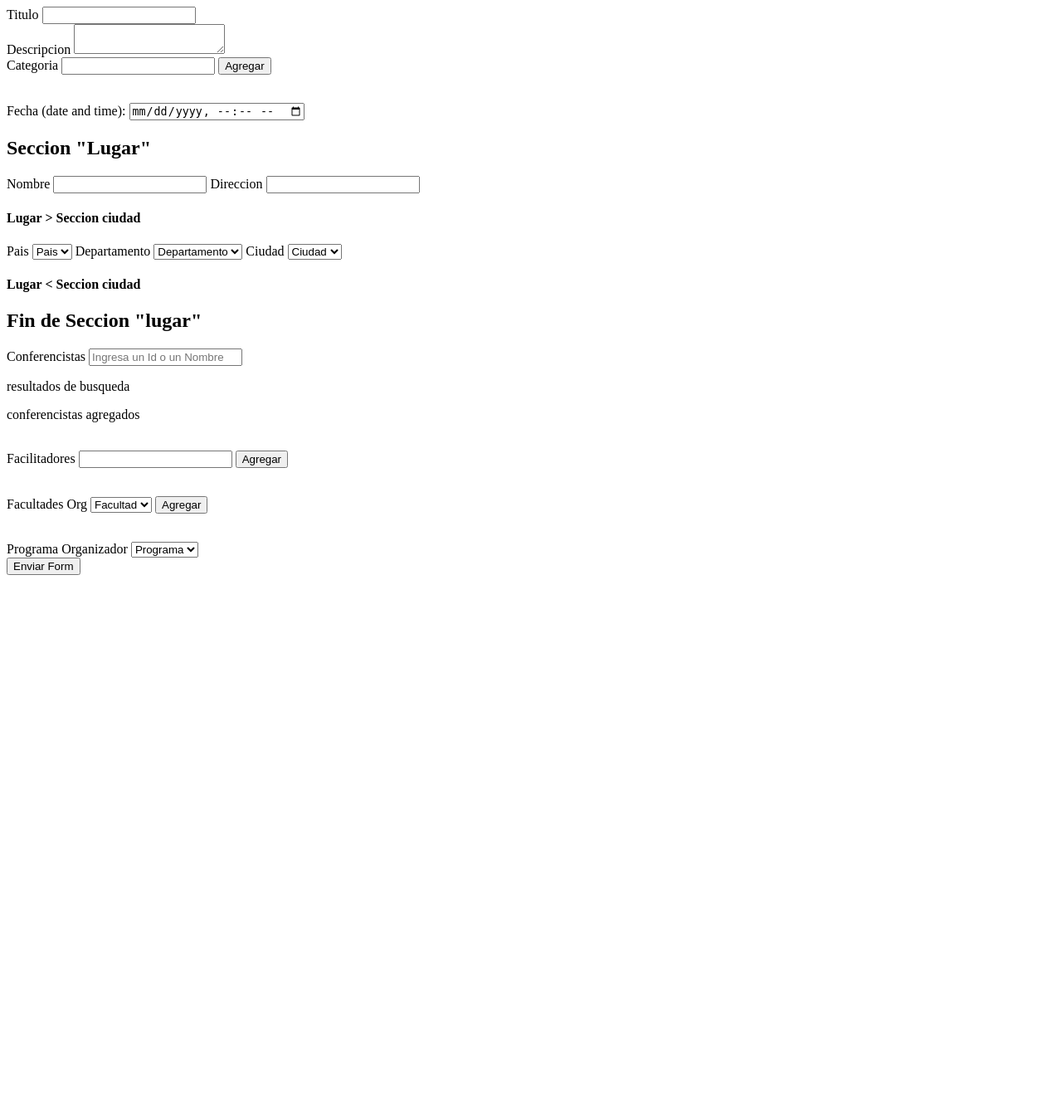
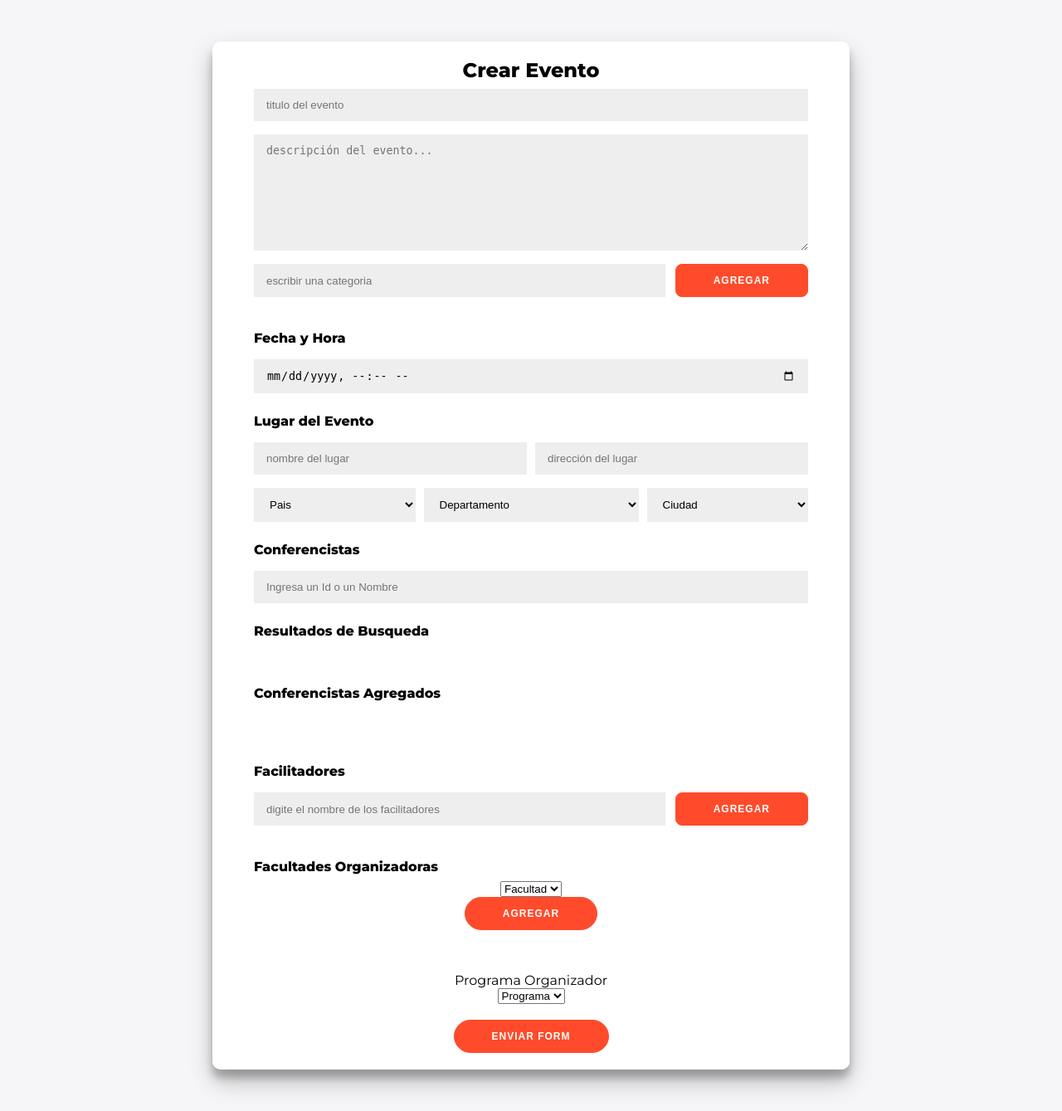
Before and after one commit to Andrewdpg/sistema-de-eventos, a Django app: page /events/create/ in a window 1280 px wide. Shown: the whole page at 83% size. Before the commit the page ends 693 px from the top, so only its background shows below. Run offline with Django 5.2, Linux system fonts and the light colour scheme; data that the repository does not hold is empty.

Commit message:
feat: create events

```diff
--- a/src/event_log/urls.py
+++ b/src/event_log/urls.py
@@ -1,8 +1,10 @@
 from django.urls import path
 from .views import event_views
+from django.views.generic.base import RedirectView
 
 urlpatterns = [
-    path('', event_views.actual_events, name='view_events'),
+    path("", RedirectView.as_view(url='e/', permanent=False)),
+    path('e/', event_views.actual_events, name='view_events'),
     path('create/', event_views.create_event, name='create_event'),
-    path('r/<event_id>', event_views.event_detail, name='view_event'),
+    path('e/<event_id>/', event_views.event_detail, name='view_event'),
 ]
--- /dev/null
+++ b/src/static/css/create_event.css
@@ -0,0 +1,232 @@
+@import url('https://fonts.googleapis.com/css?family=Montserrat:400,800');
+
+* {
+	box-sizing: border-box;
+}
+
+body {
+	background: #f6f5f7;
+	display: flex;
+	justify-content: center;
+	align-items: center;
+	font-family: 'Montserrat', sans-serif;
+	margin: 0 50px;.container {
+        background-color: #fff;
+        border-radius: 10px;
+          box-shadow: 0 14px 28px rgba(0,0,0,0.25),
+                0 10px 10px rgba(0,0,0,0.22);
+        position: relative;
+        overflow: hidden;
+        width: 768px;
+        max-width: 100%;
+        min-height: 480px;
+    }
+}
+
+h2 {
+	font-weight: bold;
+	margin: 0;
+    text-align: center;
+}
+
+span {
+	font-size: 12px;
+}
+
+button, a {
+	border-radius: 20px;
+	border: 1px solid #FF4B2B;
+	background-color: #FF4B2B;
+	color: #FFFFFF;
+	font-size: 12px;
+	font-weight: bold;
+	padding: 12px 45px;
+	letter-spacing: 1px;
+	text-transform: uppercase;
+	transition: transform 80ms ease-in;
+}
+
+button:active {
+	transform: scale(0.95);
+}
+
+button:focus {
+	outline: none;
+}
+
+form {
+	background-color: #FFFFFF;
+	display: flex;
+	align-items: center;
+	justify-content: center;
+	flex-direction: column;
+	padding: 20px 50px;
+	text-align: center;
+    top: 100px;
+    height: 100%;
+}
+
+input {
+	background-color: #eee;
+	border: none;
+	padding: 12px 15px;
+	margin: 8px 0;
+	width: 100%;
+}
+
+textarea {
+	background-color: #eee;
+	border: none;
+	padding: 12px 15px;
+	margin: 8px 0;
+	width: 100%;
+    height: 140px;
+}
+
+.container {
+	background-color: #fff;
+	border-radius: 10px;
+  	box-shadow: 0 14px 28px rgba(0,0,0,0.25),
+			0 10px 10px rgba(0,0,0,0.22);
+	max-width: 100%;
+    position: relative;
+    margin: 50px 0;
+}
+
+.categoria-container {
+    width: 100%;
+}
+
+.add-category-cotainer {
+    display: flex;
+    justify-content: space-between;
+
+}
+
+.add-category-cotainer input{
+    margin-right: 12px;
+}
+
+.add-category-cotainer button{
+    margin: 8px 0;
+    border-radius: 8px;
+}
+
+#categoriaList {
+    display: flex;
+    flex-wrap: wrap;
+    justify-content:flex-start;
+    list-style-type: none;
+    gap: 12px;
+    padding: 0;
+}
+
+#categoriaList li {
+	background-color: #eee;
+	padding: 8px 12px;
+	border-radius: 8px;
+}
+
+.lugar-container{
+	width: 100%;
+}
+
+.lugar-subcontainer {
+	display: flex;
+	justify-content: space-between;
+	width: 100%;
+	gap: 10px;
+}
+
+.localidad-container {
+	display: flex;
+	justify-content: space-between;
+	width: 100%;
+	gap: 10px;
+}
+
+#paises {
+	width: 30%;
+}
+
+#departamentos {
+	width: 40%;
+}
+
+#ciudades {
+	width: 30%;
+}
+
+.localidad-container select {
+	background-color: #eee;
+	padding: 12px 15px;
+	margin: 8px 0;
+	border: none;
+}
+
+.label-fecha {
+	display: flex;
+	align-self: start;
+	font-weight: bold;
+	margin: 0 0 8px 0;
+}
+
+.lugar-container p {
+	display: flex;
+	align-self: start;
+	font-weight: bold;
+	margin: 16px 0 8px 0;
+}
+
+.label-conferencistas {
+	display: flex;
+	align-self: start;
+	font-weight: bold;
+	margin: 16px 0 8px 0;
+}
+
+.label-facilitadores {
+	display: flex;
+	align-self: start;
+	font-weight: bold;
+	margin: 16px 0 8px 0;
+}
+
+.add-facilitadores-cotainer {
+	width: 100%;
+}
+
+.add-facilitadores-subcotainer {
+	display: flex;
+	justify-content: space-between;
+}
+
+.add-facilitadores-subcotainer input {
+    margin-right: 12px;
+}
+
+.add-facilitadores-subcotainer button {
+    margin: 8px 0;
+    border-radius: 8px;
+}
+
+#resultados-busqueda {
+	display: flex;
+	align-self: start;
+	font-weight: bold;
+	margin: 16px 0 8px 0;
+}
+
+#conferencistas-agregados {
+	display: flex;
+	align-self: start;
+	font-weight: bold;
+	margin: 16px 0 8px 0;
+}
+
+.label-facultades {
+	display: flex;
+	align-self: start;
+	font-weight: bold;
+	margin: 16px 0 8px 0;
+}
--- a/src/static/js/create_event.js
+++ b/src/static/js/create_event.js
@@ -33,7 +33,6 @@ function addOrganizer() {
 }
 
 function submitForm() {
-    console.log("se ejecuto");
     var formData = new FormData();
 
     let titulo = document.getElementById("titulo").value;
@@ -83,6 +82,8 @@ function submitForm() {
     .catch((error) => {
         console.error('Error:', error);
     });
+
+    print(titulo);
 }
 
 // TODO: cambiar el event a 'input' pero revisar que tenga delay, porque si digitas rapido no se logra borrar la lista, asi que salen resultados repetidos
@@ -97,7 +98,7 @@ document.getElementById('conferencistas').addEventListener('change', function()
             for (var i = 0; i < data.length; i++) {
                 var li = document.createElement("li");
                 li.id = data[i]['identificacion'];
-                li.appendChild(document.createTextNode(data[i]['nombre_completo']));
+                li.appendChild(document.createTextNode(data[i]['identificacion'] + ' | ' + data[i]['nombres'] + ' ' + data[i]['apellidos']));
 
                 li.addEventListener('click', function() {
                     var newLi = this.cloneNode(true);
--- a/src/templates/event_log/create_event.html
+++ b/src/templates/event_log/create_event.html
@@ -1,79 +1,76 @@
 {% extends "root.html" %}
 
+{% block title %}
+    Crear Evento
+{% endblock title %}
+
 {% load static %}
+{% block stylesheet %}
+    <link rel="stylesheet" href="{% static 'css/create_event.css' %}">
+{% endblock stylesheet %}
 
 {% block content %}
 
-    <form id="myForm" action="">
+    <div class="container">
+        <form id="myForm">
+            <h2>Crear Evento</h2>
+            <input type="text" id="titulo" name="titulo" placeholder="titulo del evento">
+            <textarea id="descripcion" name="descripcion" placeholder="descripción del evento..."></textarea>
 
-        <label for="titulo">Titulo</label>
-        <input type="text" id="titulo" name="titulo">
-        <br>
+            <div class="categoria-container">
+                <div class="add-category-cotainer">
+                    <input type="text" name="categoria" id="categoria" placeholder="escribir una categoria">
+                    <div>
+                        <button type="button" onclick="addCategory()">Agregar</button>
+                    </div>
+                </div>
+                <ul id="categoriaList"></ul>
+            </div>
 
-        <label for="descripcion">Descripcion</label>
-        <textarea id="descripcion" name="descripcion"></textarea>
+            <label for="fecha" class="label-fecha">Fecha y Hora</label>
+            <input type="datetime-local" id="fecha" name="fecha">
 
-        <br>
-
-        <label for="categoria">Categoria</label>
-        <input type="text" name="categoria" id="categoria">
-        <button type="button" onclick="addCategory()">Agregar</button>
-        <ul id="categoriaList"></ul>
-        <br>
-
-        <label for="fecha">Fecha (date and time):</label>
-        <input type="datetime-local" id="fecha" name="fecha">
-        <br>
-
-        <div>
-            <h2>Seccion "Lugar"</h2>
-
-            <label for="nombre_lugar">Nombre</label>
-            <input type="text" id="nombre_lugar" name="nombre_lugar">
-
-            <label for="direccion_lugar">Direccion</label>
-            <input type="text" id="direccion_lugar" name="direccion_lugar">
-
-            <h4>Lugar > Seccion ciudad</h4>
-            <label for="paises">Pais</label>
+            <div class="lugar-container">
+                <p>Lugar del Evento</p>
+                <div class="lugar-subcontainer">
+                    <input type="text" id="nombre_lugar" name="nombre_lugar" placeholder="nombre del lugar">
+                    <input type="text" id="direccion_lugar" name="direccion_lugar" placeholder="dirección del lugar">
+                </div>
+                <div class="localidad-container">
                     <select name="paises" id="paises">
-                <option value="none">Pais</option>
+                        <option value="0">Pais</option>
                         {% for pais in paises %}
                             <option value="{{ pais.0 }}" data="{{ pais.1 }}">{{ pais.1 }}</option>
                         {% endfor %}
                     </select>
-
-            <label for="departamentos">Departamento</label>
                     <select name="departamentos" id="departamentos">
-                <option value="none">Departamento</option>
+                        <option value="0">Departamento</option>
                     </select>
-
-            <label for="ciudades">Ciudad</label>
                     <select name="ciudades" id="ciudades">
-                <option value="none">Ciudad</option>
+                        <option value="0">Ciudad</option>
                     </select>
-
-            <h4>Lugar < Seccion ciudad</h4>
-
-            <h2>Fin de Seccion "lugar"</h2>
+                </div>
             </div>
 
 
-        <label for="conferencistas">Conferencistas</label>
+            <label for="conferencistas" class="label-conferencistas">Conferencistas</label>
             <input type="text" id="conferencistas" name="conferencistas" placeholder="Ingresa un Id o un Nombre" autocomplete="off">
-        <p>resultados de busqueda</p>
+            <p id="resultados-busqueda">Resultados de Busqueda</p>
             <ul id="conferencistasSearchList"></ul>
-        <p>conferencistas agregados </p>
+            <p id="conferencistas-agregados">Conferencistas Agregados</p>
             <ul id="conferencistasList"></ul>
             <br>
 
-        <label for="facilitadores">Facilitadores</label>
-        <input type="text" id="facilitadores" name="facilitadores" autocomplete="off">
+            <div class="add-facilitadores-cotainer">
+                <label for="facilitadores" class="label-facilitadores">Facilitadores</label>
+                <div class="add-facilitadores-subcotainer">
+                    <input type="text" id="facilitadores" name="facilitadores" autocomplete="off" placeholder="digite el nombre de los facilitadores">
                     <button type="button" onclick="addEnabler()">Agregar</button>
+                </div>
                 <ul id="facilitadoresList"></ul>
-        <br>
+            </div>
 
-        <label for="facultades">Facultades Org</label>
+            <label for="facultades" class="label-facultades">Facultades Organizadoras</label>
             <select name="facultades" id="facultades">
                 <option value="none">Facultad</option>
                 {% for facultad in facultades %}
@@ -100,6 +97,7 @@
 
 
         </form>
+    </div>
 
     <script src="{% static 'js/create_event.js' %}"></script>
     <script src="{% static 'js/country_selector.js' %}"></script>
```
Also changed, not shown: src/event_management/endpoints.py (+2 -5 lines). Lines whose indentation alone changed are shown as unchanged.
